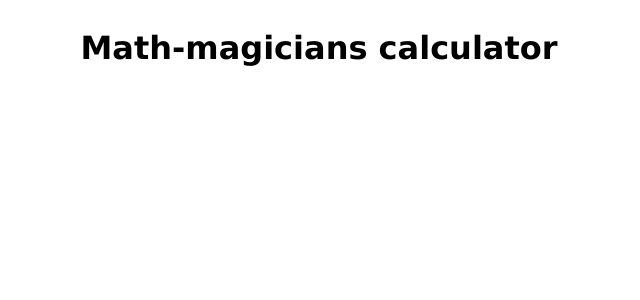
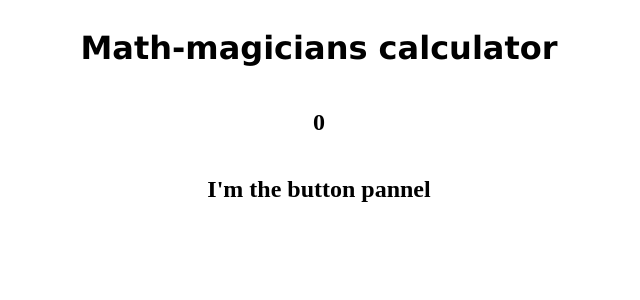
Before and after one commit to bruna-genz/react-calc, a React (Create React App) app: page / in a window 1280 px wide. Shown: the top 300 px of the page, without its empty margins (321-961 px from the left). Built offline with nearby package versions, Linux system fonts and the light colour scheme.

Commit message:
create ButtonPannel, Display, and Button components; edit App to render Display and ButtonPannel; passed calcResult to Display as a prop.

```diff
--- a/src/App.js
+++ /dev/null
@@ -1,12 +0,0 @@
-import React from 'react';
-import './assets/styles/App.css';
-
-function App() {
-  return (
-    <div className="App">
-      <h1>Math-magicians calculator</h1>
-    </div>
-  );
-}
-
-export default App;
--- a/src/assets/styles/App.css
+++ b/src/assets/styles/App.css
@@ -1,6 +1,7 @@
 .App {
   display: flex;
-  justify-content: center;
+  flex-direction: column;
+  align-items: center;
 }
 
 h1 {
--- /dev/null
+++ b/src/components/App.js
@@ -0,0 +1,27 @@
+import React from 'react';
+import '../assets/styles/App.css';
+import Display from './Display';
+import ButtonPannel from './ButtonPannel';
+
+class App extends React.Component {
+  constructor() {
+    super();
+    this.state = {
+      calcResult: '0',
+    };
+  }
+
+  render() {
+    const { calcResult } = this.state;
+
+    return (
+      <div className="App">
+        <h1>Math-magicians calculator</h1>
+        <Display calcResult={calcResult} />
+        <ButtonPannel />
+      </div>
+    );
+  }
+}
+
+export default App;
--- /dev/null
+++ b/src/components/ButtonPannel.js
@@ -0,0 +1,7 @@
+import React from 'react';
+
+function ButtonPannel() {
+  return <h2>I'm the button pannel</h2>;
+}
+
+export default ButtonPannel;
--- /dev/null
+++ b/src/components/Display.js
@@ -0,0 +1,7 @@
+import React from 'react';
+
+function Display(prop) {
+  return <h2>{prop.calcResult}</h2>;
+}
+
+export default Display;
--- a/src/index.js
+++ b/src/index.js
@@ -1,6 +1,6 @@
 import React from 'react';
 import ReactDOM from 'react-dom';
-import App from './App';
+import App from './components/App';
 import * as serviceWorker from './serviceWorker';
 
 ReactDOM.render(
```
Also changed, not shown: src/components/Button.js (added), 1 other file (tests, documents, lock files or other folders).
